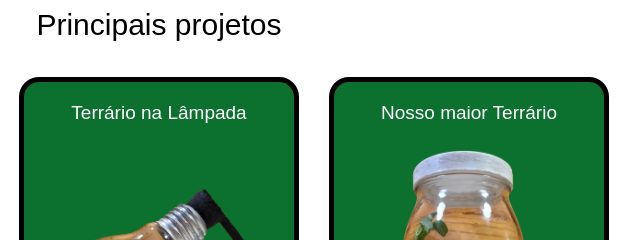
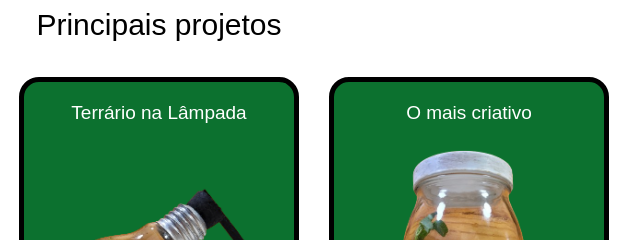
Before and after one commit to LeonardoGabriel7/projeto-estudio-verde, a plain HTML site: page index.html in a window 1280 px wide. Shown: the part 966-1206 px from the top of the page, 481-1121 px from the left. Drawn offline with Linux system fonts and the light colour scheme; a web font is replaced by a local one.

Commit message:
criativo

```diff
--- a/index.html
+++ b/index.html
@@ -60,7 +60,7 @@
 
             <div class="card card3">
 
-                    <h1>Nosso maior Terrário</h1>
+                    <h1>O mais criativo</h1>
 
 
                     <img src="midias/img333.png" alt="">
```
